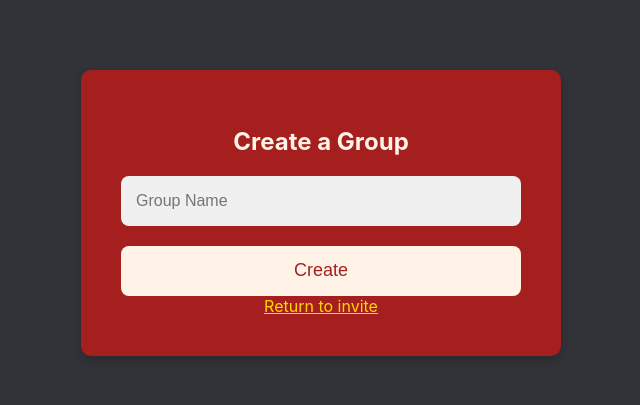
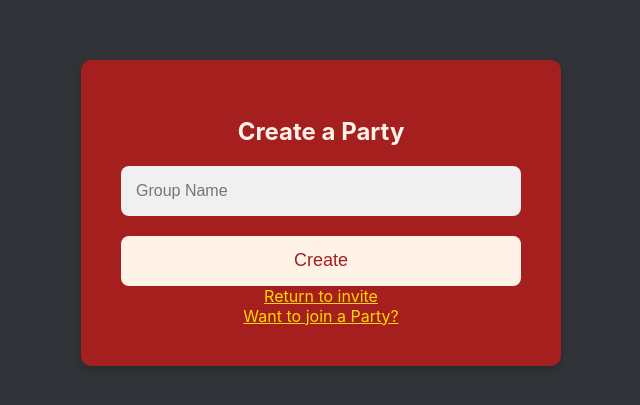
Before and after one commit to rachelleiner/firebase_deploy, a React (Create React App) app in the folder firebase_frontend/: page /createParty in a window 1280 px wide. Shown: the part 207-612 px from the top of the page, without its empty margins (319-959 px from the left). Built offline with nearby package versions, Linux system fonts and the light colour scheme.

Commit message:
Update CreateParty.js

```diff
--- a/firebase_frontend/src/components/CreateParty.js
+++ b/firebase_frontend/src/components/CreateParty.js
@@ -33,6 +33,7 @@ const CreateParty = () => {
       if (response.ok) {
         const result = JSON.parse(responseText);
         setMessage('Party created successfully!');
+        localStorage.setItem('groupName', partyName);
         setTimeout(() => {
           navigate('/invite');
         }, 3000);
@@ -49,7 +50,7 @@ const CreateParty = () => {
   return (
     <div className="createParty-container">
       <div id="createGroupDiv">
-        <h1 className="createParty-inner-heading">Create a Group</h1>
+        <h1 className="createParty-inner-heading">Create a Party</h1>
         <form onSubmit={handleCreateParty}>
           <input
             type="text"
@@ -65,6 +66,9 @@ const CreateParty = () => {
         <div>
           <a href="/invite" className="createParty-joinLink">Return to invite</a>
         </div>
+        <div>
+          <a href="/invitesent" className="createParty-joinLink"> Want to join a Party? </a>
+        </div>
       </div>
     </div>
   );
```
